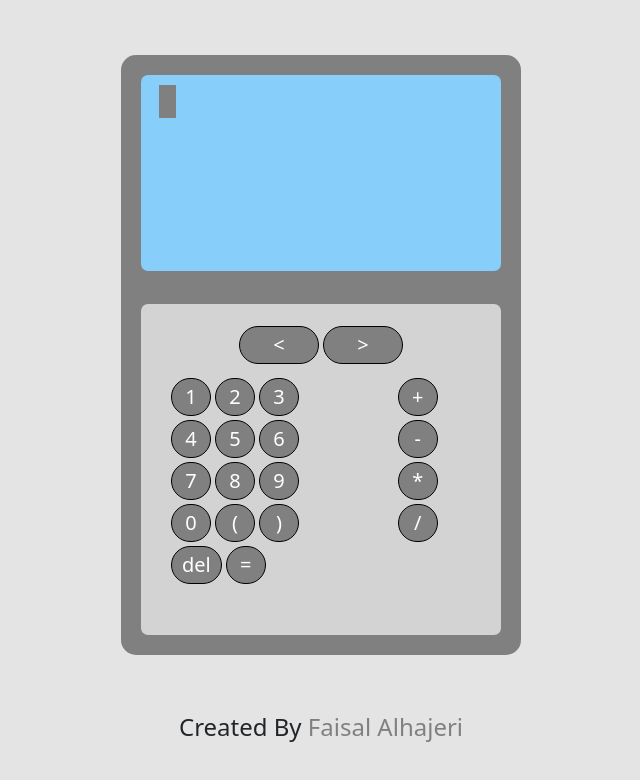
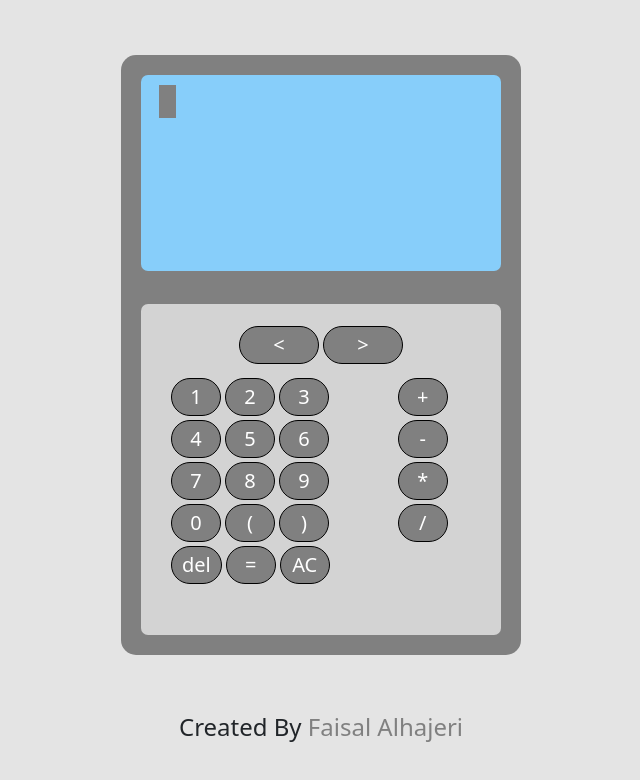
Before and after one commit to faisal-alhajeri/calculator, a React (Vite) app: page / in a window 1280 px wide. Shown: the top 780 px of the page, without its empty margins (319-959 px from the left). Built offline with nearby package versions, Linux system fonts and the light colour scheme.

Commit message:
reset button

```diff
--- a/src/App.css
+++ b/src/App.css
@@ -80,7 +80,7 @@ a.link{
 
 .calc-button {
   padding: 3px 10px;
-  min-width: 40px;
+  min-width: 50px;
   background-color: gray;
   color: white;
   border: 0.5px solid black;
--- a/src/App.tsx
+++ b/src/App.tsx
@@ -16,6 +16,7 @@ function App() {
     pointer,
     next,
     prev,
+    reset
   } = useCalculator();
 
   return (
@@ -89,6 +90,9 @@ function App() {
           <button className="calc-button" onClick={() => compute()}>
             =
           </button>
+          <button className="calc-button" onClick={() => reset()}>
+            AC
+          </button>
           </Container>
 
 
```
